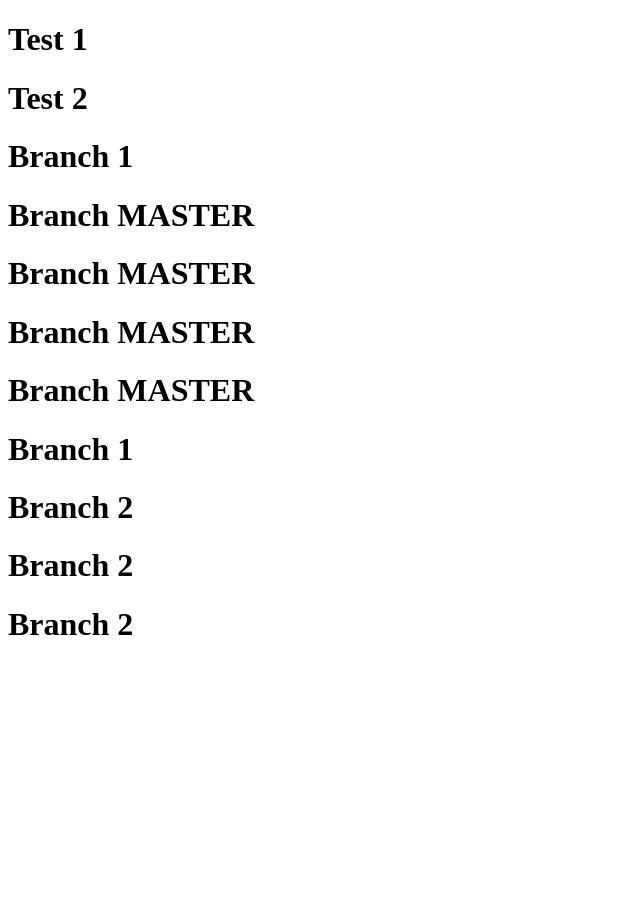
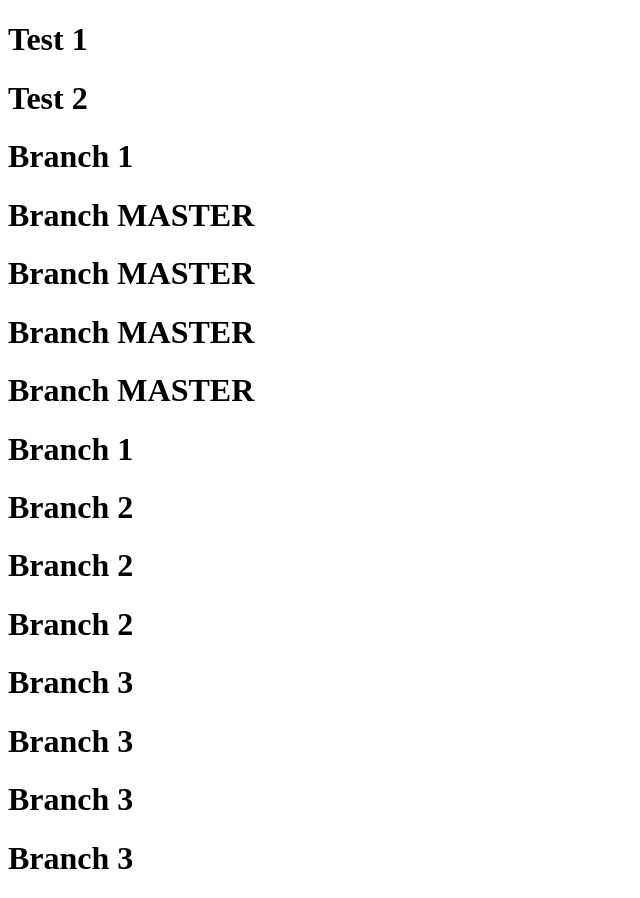
Before and after one commit to abdul-mikko/Git-Tutorials, a plain HTML site: page index.html in a window 1280 px wide. Shown: the whole page, without its empty margins (0-640 px from the left). Before the commit the page ends 800 px from the top, so only its background shows below. Drawn offline with Linux system fonts and the light colour scheme.

Commit message:
Branch 3 tags

```diff
--- a/index.html
+++ b/index.html
@@ -17,5 +17,9 @@
     <h1>Branch 2</h1>
     <h1>Branch 2</h1>
     <h1>Branch 2</h1>
+    <h1>Branch 3</h1>
+    <h1>Branch 3</h1>
+    <h1>Branch 3</h1>
+    <h1>Branch 3</h1>
   </body>
 </html>
```
